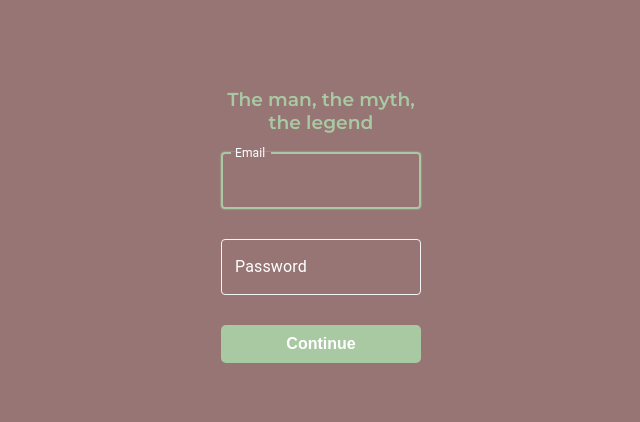
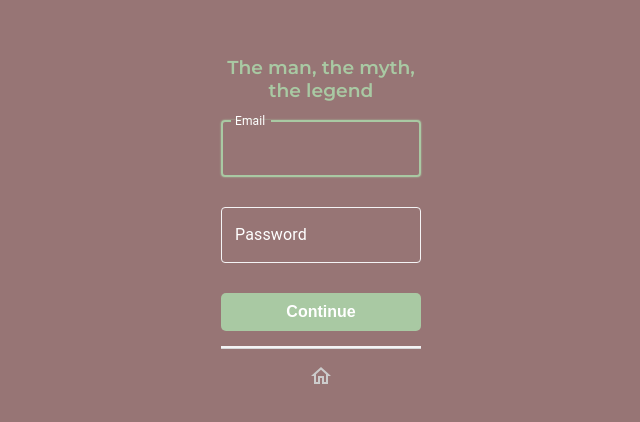
Before and after one commit to matterwin/DSA-Visual, a React (Create React App) app in the folder App/front-end/: page /login in a window 1280 px wide. Shown: the part 144-566 px from the top of the page, without its empty margins (319-959 px from the left). Built offline with nearby package versions, Linux system fonts and the light colour scheme; the HTML template or start-up script is replaced by a standard one.

Commit message:
login n reg

```diff
--- a/App/front-end/src/Core/Home/FileSys/filesys.css
+++ b/App/front-end/src/Core/Home/FileSys/filesys.css
@@ -44,6 +44,7 @@
 
 .fs-arrow:hover{
     background-color:#A9C9A3;
+    background-color: #a0a08d;
     cursor: pointer;
 }
 
@@ -77,9 +78,19 @@
     padding-top: 5px;
     padding-bottom: 5px;
     padding-left: 20px;
+    cursor: pointer;
 }
 
 .children-content:hover{
     background-color:#A9C9A3;
+    background-color: #a0a08d;
     cursor: pointer;
 }
+
+.children-content:focus{
+    background-color: #a0a08d;
+}
+
+.clicked {
+    background-color: #A9C9A3;
+}
--- a/App/front-end/src/Core/Home/FileSys/filesys.js
+++ b/App/front-end/src/Core/Home/FileSys/filesys.js
@@ -1,6 +1,8 @@
 import React, { useState } from 'react';
 import './filesys.css';
 import Folder from './folder';
+
+const list = ['Merge','Quick','Insertion','Bubble','Heap','Selection', 'Binary', 'Singly','Doubly','Stacks','Queues','Priority Queues', 'Binary','BST','Heap','Trie','AVL','Red-Black', 'BFS','DFS','Dijkstra','Bellman','Bidirectional', 'Big-O','Big-Θ','Big-Ω','Dijkstra','Bellman','Bidirectional'];
 
 const Filesys = () => {
   const [openIndexes, setOpenIndexes] = useState([]);
@@ -16,11 +18,12 @@ const Filesys = () => {
   return (
     <div className='fs-contain'>
       <div className='fs-folders-contain'>
-        <Folder name='Sort' isOpen={openIndexes.includes(0)} handleOpen={handleOpen} index={0} items={['Merge', 'Quick', 'Insertion']}/>
-        <Folder name='Search' isOpen={openIndexes.includes(1)} handleOpen={handleOpen} index={1} items={['Binary']}/>
-        <Folder name='Linkedlists' isOpen={openIndexes.includes(2)} handleOpen={handleOpen} index={2} items={['Singly', 'Doubly', 'Stacks', 'Queues', 'Priority Queues']}/>
-        <Folder name='Trees' isOpen={openIndexes.includes(3)} handleOpen={handleOpen} index={3} items={['Binary', 'BST', 'Heap', 'Trie', 'AVL', 'Red-Black']}/>
-        <Folder name='Traversals' isOpen={openIndexes.includes(4)} handleOpen={handleOpen} index={4} items={['BFS', 'DFS', 'Dijkstra', 'Bellman', 'Bidirectional']}/>
+        <Folder name='Sort' isOpen={openIndexes.includes(0)} handleOpen={handleOpen} index={0} items={['Merge','Quick','Insertion','Bubble','Heap','Selection']} list={list}/>
+        <Folder name='Search' isOpen={openIndexes.includes(1)} handleOpen={handleOpen} index={1} items={['Binary']} list={list}/>
+        <Folder name='Linkedlists' isOpen={openIndexes.includes(2)} handleOpen={handleOpen} index={2} items={['Singly','Doubly','Stacks','Queues','Priority Queues']} list={list}/>
+        <Folder name='Trees' isOpen={openIndexes.includes(3)} handleOpen={handleOpen} index={3} items={['Binary','BST','Heap','Trie','AVL','Red-Black']} list={list}/>
+        <Folder name='Traversals' isOpen={openIndexes.includes(4)} handleOpen={handleOpen} index={4} items={['BFS','DFS','Dijkstra','Bellman','Bidirectional']} list={list}/>
+        <Folder name='Complextities' isOpen={openIndexes.includes(5)} handleOpen={handleOpen} index={5} items={['Big-O','Big-Θ','Big-Ω','Dijkstra','Bellman','Bidirectional']} list={list}/>
       </div>
     </div>
   );
--- a/App/front-end/src/Core/Home/FileSys/folder.js
+++ b/App/front-end/src/Core/Home/FileSys/folder.js
@@ -1,11 +1,26 @@
-import React from 'react';
+import React, { useState } from 'react';
 import KeyboardArrowRightIcon from '@mui/icons-material/KeyboardArrowRight';
 import KeyboardArrowDownIcon from '@mui/icons-material/KeyboardArrowDown';
 import Children from './children';
 
-const Folder = ({ name, isOpen, handleOpen, index, items }) => {
+const Folder = ({ name, isOpen, handleOpen, index, items, list}) => {
+  const [focusChildIndex, setFocusChildIndexes] = useState(list);
+  const [cIndex, setcIndex] = useState(-1);
+
+  const handleChildFocus = (index) => {
+    if (focusChildIndex.includes(index)) {
+      setFocusChildIndexes(focusChildIndex.filter((i) => i !== index));
+      setcIndex(0);
+    } else {
+      setFocusChildIndexes([...focusChildIndex, index]);
+      setcIndex(index);
+    }
+
+    console.log(index);
+  };
+
   return (
-    <div className='pfolder-contain' >
+    <div className='pfolder-contain'>
       <div className='fs-arrow' onClick={() => handleOpen(index)}>
         {isOpen ? (
           <KeyboardArrowDownIcon sx={{ fontSize: 24, marginBottom: '-2px', marginRight: '-5px' }} />
@@ -17,7 +32,15 @@ const Folder = ({ name, isOpen, handleOpen, index, items }) => {
       {items && (
         <div className='child-content'>
           {items.map((item, itemIndex) => (
-            <Children childName={item} isOpen={isOpen} />
+            <Children
+              childName={item}
+              isOpen={isOpen}
+              childIndex={itemIndex}
+              items={items}
+              onClick={handleChildFocus}
+              cIndex={cIndex} // Pass cIndex as a prop
+              setcIndex={setcIndex} // Pass setcIndex as a prop
+            />
           ))}
         </div>
       )}
--- a/App/front-end/src/Core/Nav/nav.css
+++ b/App/front-end/src/Core/Nav/nav.css
@@ -32,12 +32,13 @@
     padding: 5px 10px 5px 10px;
 }
 
-.sign-up{
-    background-color: #9775756e;background-color: #A9C9A3;
+.sign-up:hover{
+    background-color: #9775756e;
+    background-color: #A9C9A3;
     border-color: #A9C9A3;
 }
 
-.sign-up:hover{
+.sign-up{
     background-color: #a0a08c;
     border-color: #A9C9A3;
 }
--- a/App/front-end/src/UserAuth/login.js
+++ b/App/front-end/src/UserAuth/login.js
@@ -1,6 +1,8 @@
-import { useEffect, useState } from 'react';
+import { useState } from 'react';
 import TextField from '@mui/material/TextField';
 import "./userauth.css";
+import { Divider } from '@mui/material';
+import HomeOutlinedIcon from '@mui/icons-material/HomeOutlined';
 
 const initialState = {
     username: '',
@@ -76,6 +78,16 @@ function Login(){
                         Continue
                     </button>
                 </div>
+                <div className='back-btn-contain'>
+                    <div className='div-auth'>
+                        <Divider orientation="horizontal" style={{ backgroundColor: '#f4f4f5', height: '2px', width:'100%' }} />
+                    </div>
+                    <a href='/'>
+                        <div className='home-btn'>
+                            <HomeOutlinedIcon/>
+                        </div>
+                    </a>
+                </div>
             </div>
         </div>
     );
--- a/App/front-end/src/UserAuth/register.js
+++ b/App/front-end/src/UserAuth/register.js
@@ -1,6 +1,8 @@
-import { useEffect, useState } from 'react';
+import { useState } from 'react';
 import TextField from '@mui/material/TextField';
 import "./userauth.css";
+import { Divider } from '@mui/material';
+import HomeOutlinedIcon from '@mui/icons-material/HomeOutlined';
 
 const initialState = {
     username: '',
@@ -76,6 +78,16 @@ function Register(){
                         Continue
                     </button>
                 </div>
+                <div className='back-btn-contain'>
+                    <div className='div-auth'>
+                        <Divider orientation="horizontal" style={{ backgroundColor: '#f4f4f5', height: '2px', width:'100%' }} />
+                    </div>
+                    <a href='/'>
+                        <div className='home-btn'>
+                            <HomeOutlinedIcon/>
+                        </div>
+                    </a>
+                </div>
             </div>
         </div>
     );
--- a/App/front-end/src/UserAuth/userauth.css
+++ b/App/front-end/src/UserAuth/userauth.css
@@ -60,3 +60,34 @@
     background-color: #70836c;
     cursor: pointer;
   }
+
+  .back-btn-contain{
+    display: flex;
+    justify-content: center;
+    align-items: center;
+    flex-direction: column;
+    text-decoration: none;
+    gap: 10px;
+  }
+
+  .div-auth{
+    margin-top: 15px;
+    width: 100%;
+  }
+
+  a, a:visited{
+    text-decoration: none;
+    color: #ccc;
+  }
+
+  .home-btn{
+    cursor: pointer;
+    border-radius: 15%;
+    padding: 5px 5px 3px 5px;
+    transition: background-color 0.3s ease;
+  }
+
+  .home-btn:hover{
+    background-color: #A9C9A3;
+    color:#fff;
+  }
```
Also changed, not shown: 1 other file (tests, documents, lock files or other folders).
